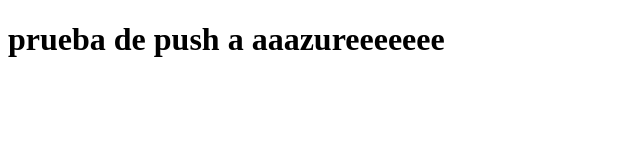
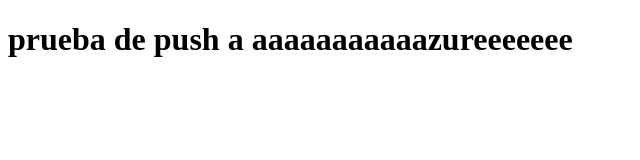
Before and after one commit to pabchatol/tarea-azure-doble, a plain HTML site: page index.html in a window 1280 px wide. Shown: the whole page, without its empty margins (0-640 px from the left). Drawn offline with Linux system fonts and the light colour scheme.

```diff
--- a/index.html
+++ b/index.html
@@ -6,6 +6,6 @@
     <title>Document</title>
 </head>
 <body>
-    <h1>prueba de push a aaazureeeeeee</h1>
+    <h1>prueba de push a aaaaaaaaaaazureeeeeee</h1>
 </body>
 </html>
```
